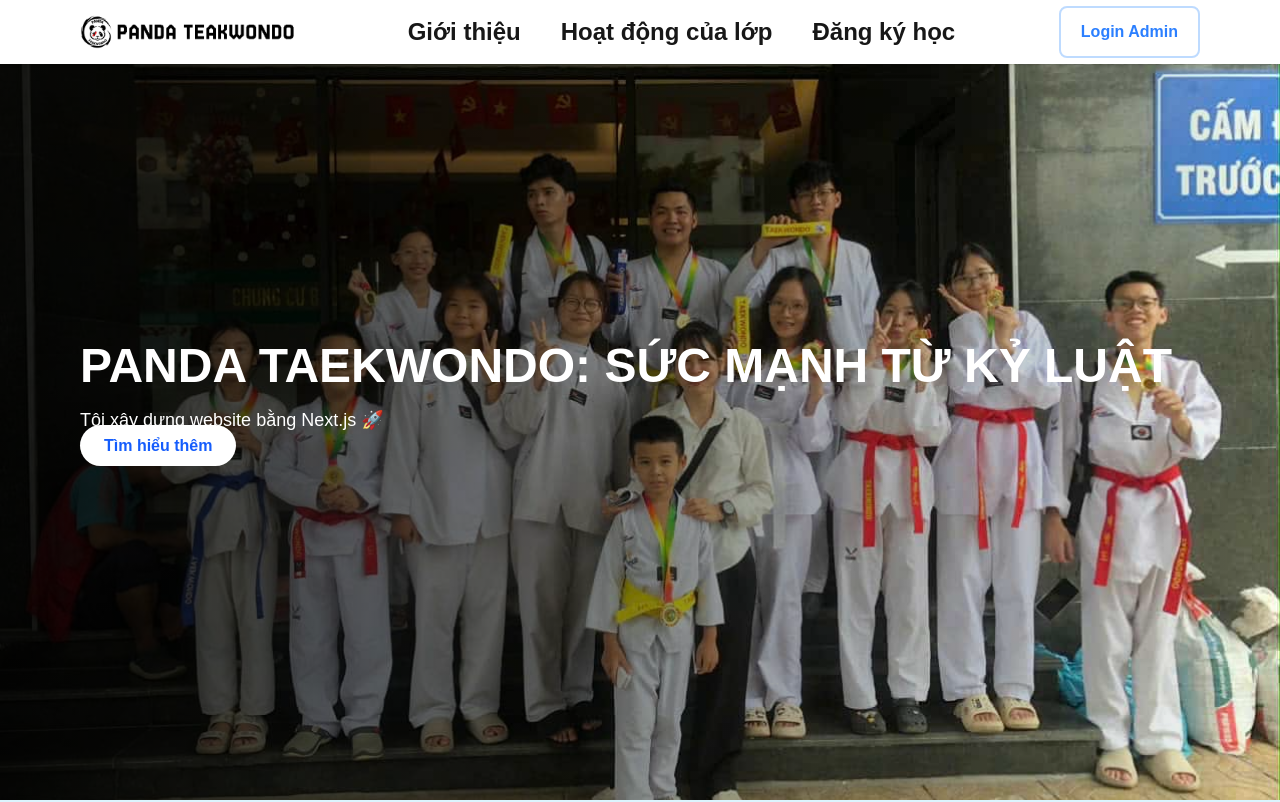
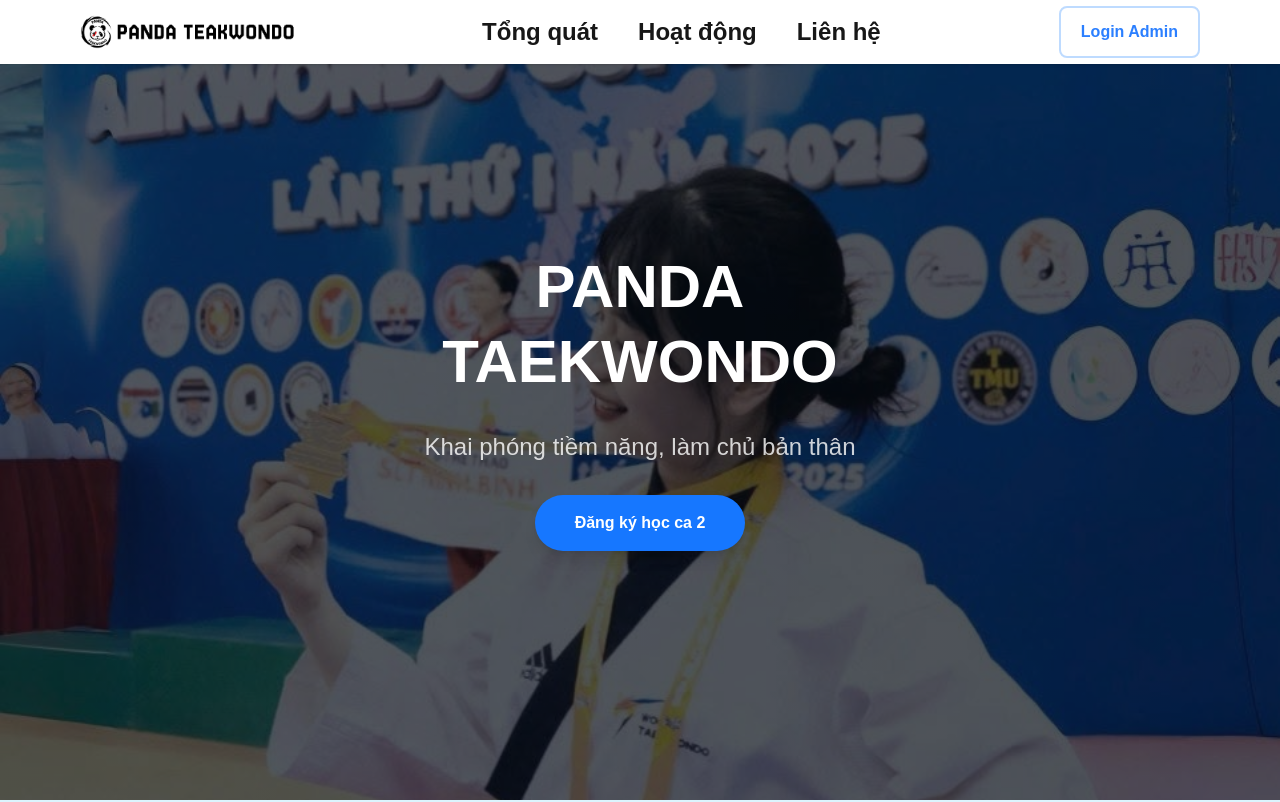
Before and after one commit to quyng24/pdtwd, a Next.js app: page / in a window 1280 px wide. Shown: the top 802 px of the page. Built offline with nearby package versions, Linux system fonts and the light colour scheme; no server answers.

Commit message:
complete demo interface home, login

```diff
--- a/app/components/Navbar.tsx
+++ b/app/components/Navbar.tsx
@@ -52,13 +52,13 @@
           {/* Menu - Desktop and Tablet */}
           <ul className="hidden sm:flex justify-center gap-4 space-x-6 p-4 flex-1">
             <li className="hover:text-blue-600 duration-300">
-              <a href="#introduce" className="hover-underline text-2xl font-semibold">Giới thiệu</a>
+              <a href="#introduce" className="hover-underline text-2xl font-semibold">Tổng quát</a>
             </li>
             <li className="hover:text-blue-600 duration-300">
-              <a href="#work" className="hover-underline text-2xl font-semibold">Hoạt động của lớp</a>
+              <a href="#work" className="hover-underline text-2xl font-semibold">Hoạt động</a>
             </li>
             <li className="hover:text-blue-600 duration-300">
-              <a href="#register" className="hover-underline text-2xl font-semibold">Đăng ký học</a>
+              <a href="#register" className="hover-underline text-2xl font-semibold">Liên hệ</a>
             </li>
           </ul>
 
--- a/app/components/OverView.tsx
+++ b/app/components/OverView.tsx
@@ -37,7 +37,7 @@
   return (
     <div className="w-full">
       <div className="w-full flex flex-col md:flex-row items-center justify-between gap-20 mb-40">
-        <FadeIn direction="right">
+        <FadeIn direction="right" className="w-full">
           <div className="bg-white p-5 xl:p-10 rounded w-full flex flex-col items-center justify-between" onClick={() => open("modalA")}>
             <h3 className="text-base md:text-xl xl:text-2xl text-black font-bold mb-2">Lớp 1: Bắt đầu với võ thuật</h3>
             <p className="text-xs md:text-sm xl:text-lg text-gray-500 mb-10">(Dành cho trẻ con và thiếu niên)</p>
@@ -48,7 +48,7 @@
           <h2>Infomation of clb</h2>
         </Modal>
 
-        <FadeIn direction="left">
+        <FadeIn direction="left" className="w-full">
           <div className="bg-white p-5 xl:p-10 rounded w-full flex flex-col items-center justify-between" onClick={() => open("modalB")}>
             <h3 className="text-base md:text-xl xl:text-2xl text-black font-bold mb-2">Lớp 2: Nâng cao tự vệ chuyên sâu</h3>
             <p className="text-xs md:text-sm xl:text-lg text-gray-500 mb-10">(Dành cho người lớn)</p>
--- a/app/components/animation.tsx
+++ b/app/components/animation.tsx
@@ -12,7 +12,8 @@
     children: ReactNode;
     direction?: FadeInDirection;
     delay?: number,
-    duration?: number
+    duration?: number,
+    className?: string
 }
 
 const useScrollPosition = () => {
@@ -76,7 +77,7 @@
   );
 };
 
-export const FadeIn = ({ children, direction = 'up', delay = 0, duration = 0.6 }: FadeInProps) => {
+export const FadeIn = ({ children, direction = 'up', delay = 0, duration = 0.6, className }: FadeInProps) => {
   const [ref, isInView] = useInView();
 
   const directions: Record<FadeInDirection, string> = {
@@ -89,7 +90,7 @@
   return (
     <div
       ref={ref}
-      className={`transition-all ${isInView ? 'opacity-100 translate-x-0 translate-y-0' : `opacity-0 ${directions[direction]}`} w-full h-full`}
+      className={`transition-all ${isInView ? 'opacity-100 translate-x-0 translate-y-0' : `opacity-0 ${directions[direction]}`} ${className}`}
       style={{
         transitionDuration: `${duration}s`,
         transitionDelay: `${delay}s`,
--- a/app/lib/firebase.ts
+++ b/app/lib/firebase.ts
@@ -1,5 +1,5 @@
 import { initializeApp } from "firebase/app";
-import { getAuth, GoogleAuthProvider, signInWithPopup, signOut } from "firebase/auth";
+import { getAuth, GoogleAuthProvider } from "firebase/auth";
 import { getFirestore } from "firebase/firestore";
 
 const firebaseConfig = {
--- a/app/login/page.tsx
+++ b/app/login/page.tsx
@@ -5,11 +5,27 @@
 import { auth, provider } from "../lib/firebase";
 import { setUserCookie } from "../lib/cookies";
 import { UserCookie } from "../types/type";
+import {Button, message} from "antd"
+import { AiFillGoogleCircle } from "react-icons/ai"
 
 
 export default function LoginPage() {
     const router = useRouter();
+    const [messageApi, contextHolder] = message.useMessage();
 
+    const success = () => {
+        messageApi.open({
+        type: 'success',
+        content: 'Đăng nhập thành công',
+        });
+    };
+
+    const error = () => {
+        messageApi.open({
+        type: 'error',
+        content: 'Bạn không có quyền đang nhập',
+        });
+    };
     const handLogin = async () => {
         try {
             const result = await signInWithPopup(auth, provider);
@@ -17,18 +33,41 @@
             setUserCookie(user as UserCookie);
 
             const allowedEmail = ["nquy50771@gmail.com", "phanthanhnhanh2460@gmail.com"];
-            if(allowedEmail.includes(user.email || "")) router.push("/admin");
-            else { alert("Tài khoản này không có quyền truy cập admin!"); router.push("/"); }
+            if(allowedEmail.includes(user.email || "")) {
+                success()
+                router.push("/admin")
+            }
+            else {
+                error()
+                router.push("/");
+            }
         } catch (error) {
             console.error("Login failed", error);
         }
     }
     return (
-        <div className="flex justify-center items-center w-full min-h-screen">
-            <button
-                onClick={handLogin}
-                className="w-full bg-indigo-600 text-white py-3 rounded-lg font-semibold hover:bg-indigo-700 transition duration-200"
-            >Login</button>
-        </div>
+        <>
+            {contextHolder}
+            <div className="flex justify-center items-center min-h-screen bg-transparent px-10 sm:px-16 md:px-20">
+                <div className="bg-white p-8 rounded-lg shadow-lg w-full md:w-[40%]">
+                    <h2 className="text-3xl font-bold text-center text-black mb-4">ĐĂNG NHẬP</h2>
+                    <p className="text-gray-500 mb-6">Đây là trang đăng nhập chỉ dành cho Admin <br /> Nếu bạn không phải Admin, hãy
+                        <a onClick={() => router.push("/")} className="font-bold text-blue-600 no-underline hover:underline cursor-pointer"> Quay lại trang chủ</a>.
+                    </p>
+
+                    <Button
+                        type="primary"
+                        size="large"
+                        onClick={handLogin}
+                        className="w-full text-white"
+                    >
+                        <AiFillGoogleCircle size={30}/>
+                        <span className="font-semibold">Đăng nhập với Google</span>
+                    </Button>
+
+                    <p className="mt-4 text-sm text-center text-gray-400">© 2025 Panda Taekwondo</p>
+                </div>
+            </div>
+        </>
     )
 }
--- a/app/page.tsx
+++ b/app/page.tsx
@@ -1,10 +1,10 @@
-import { FadeIn, FadeOnScroll } from "./components/animation";
+import { FadeIn } from "./components/animation";
 import Navbar from "./components/Navbar";
-import imgBgSection1 from "@/app/images/bg-section1.jpg";
 import Footer from "./components/Footer";
 import Contact from "./components/Contact";
 import ClbActivities from "./components/clbActivities";
 import OverView from "./components/OverView";
+import imgHerosection from "../public/images/img-herosection.jpg";
 
 export default function Home() {
   return (
@@ -12,27 +12,42 @@
       <Navbar></Navbar>
 
       {/* Section1 hero section */}
-      <FadeOnScroll startFade={300} endFade={1000}>
       <section
         id="hero"
-          className="relative bg-fixed bg-center bg-cover h-screen flex flex-col items-start justify-center text-white px-10 sm:px-16 md:px-20"
-          style={{ backgroundImage: `url(${imgBgSection1.src})` }}
+        className="relative h-screen flex items-center justify-center bg-gradient-to-r from-[#1f3c5d] to-[#0d233f] text-white"
       >
-          <div className="absolute inset-0 bg-gradient-to-r from-black/90 to-transparent pointer-events-none"></div>
-          <div className="z-2">
-            <h1 className="text-5xl font-bold mb-4">
-              PANDA TAEKWONDO: SỨC MẠNH TỪ KỶ LUẬT
+        {/* Text Section */}
+        <div className="absolute z-10 flex flex-col items-center justify-center text-center px-8 sm:px-12 md:px-16 lg:px-20 max-w-2xl space-y-8">
+          <h1 className="text-4xl sm:text-5xl lg:text-6xl font-extrabold leading-tight">
+            PANDA TAEKWONDO
           </h1>
-            <p className="text-lg">Tôi xây dựng website bằng Next.js 🚀</p>
+          <p className="text-lg sm:text-xl lg:text-2xl opacity-80">
+            Khai phóng tiềm năng, làm chủ bản thân
+          </p>
           <a
-              href="#introduce"
-              className="mt-8 bg-white text-blue-600 px-6 py-3 rounded-full font-semibold hover:bg-gray-100 transition"
+            href="#register"
+            className="inline-block py-4 px-10 bg-[#1677ff] text-white font-semibold rounded-full shadow-lg hover:bg-[#DBF4FE] hover:text-black transition duration-300 ease-in-out transform hover:scale-105"
           >
-              Tìm hiểu thêm
+            Đăng ký học ca 2
           </a>
         </div>
+
+        {/* Background Image */}
+        <div
+          className="absolute top-0 left-0 w-full h-full bg-cover bg-top z-0 opacity-60"
+          style={{
+            backgroundImage: `url(${imgHerosection.src})`,
+            backgroundAttachment: 'fixed',
+            backgroundSize: 'cover',
+            backgroundPosition: 'top',
+          }}
+        ></div>
+
+        {/* Overlay to enhance text contrast */}
+        <div className="absolute top-0 left-0 w-full h-full bg-black opacity-50 z-0"></div>
       </section>
-      </FadeOnScroll>
+
+
 
       {/* Section2 Overview clb */}
       <section id="introduce" className="w-full px-10 sm:px-16 md:px-20 py-20">
```
Also changed, not shown: app/components/Contact.tsx (+6 -6 lines), public/images/img-herosection.jpg (added). Lines whose indentation alone changed are shown as unchanged.
